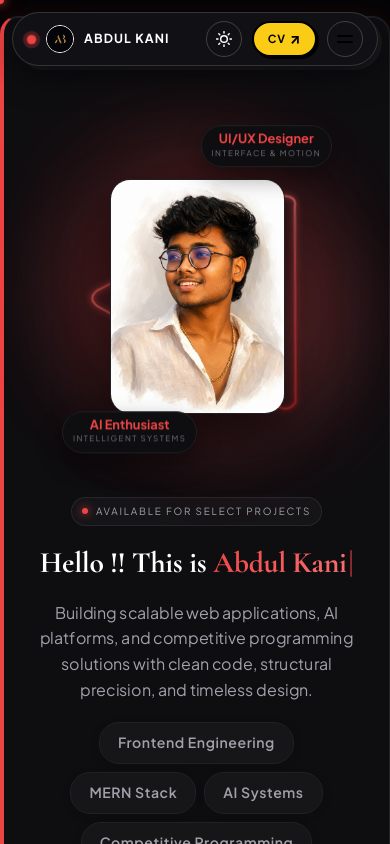
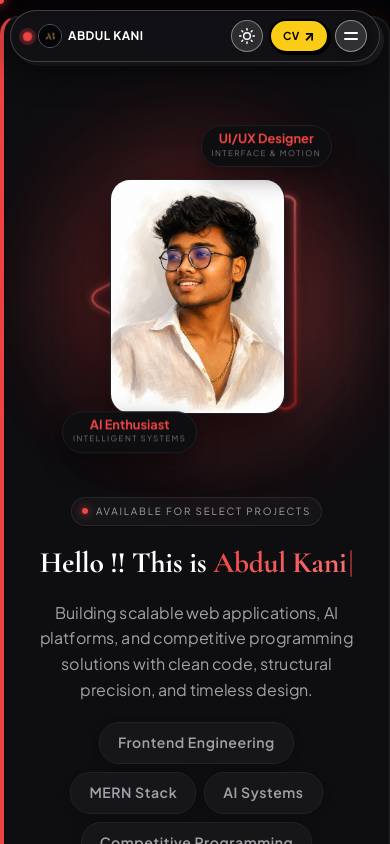
Before and after one commit to abdulkani007/newport, a React (Vite) app: page / in a window 390 px wide. Shown: the top 844 px of the page. Built offline with nearby package versions, Linux system fonts and the light colour scheme.

Commit message:
fix: enhance mobile hamburger lines contrast and dark theme navbar visibility

```diff
--- a/src/components/PillNav.css
+++ b/src/components/PillNav.css
@@ -30,18 +30,18 @@
   padding: 10px 22px;
   border-radius: 9999px;
   box-sizing: border-box;
-  background: rgba(18, 18, 22, 0.92);
+  background: rgba(18, 18, 22, 0.94);
   backdrop-filter: blur(16px);
   -webkit-backdrop-filter: blur(16px);
-  border: 1.5px solid rgba(255, 255, 255, 0.15);
-  box-shadow: 0 10px 30px rgba(0, 0, 0, 0.5), 4px 4px 0px rgba(255, 255, 255, 0.05);
+  border: 1.5px solid rgba(255, 255, 255, 0.2);
+  box-shadow: 0 10px 30px rgba(0, 0, 0, 0.6), 4px 4px 0px rgba(255, 255, 255, 0.08);
   color: #ffffff;
   transition: all 0.35s cubic-bezier(0.16, 1, 0.3, 1);
 }
 
 .is-scrolled .capsule-nav-bar {
   padding: 8px 18px;
-  box-shadow: 0 14px 36px rgba(0, 0, 0, 0.6), 4px 4px 0px rgba(255, 255, 255, 0.08);
+  box-shadow: 0 14px 36px rgba(0, 0, 0, 0.7), 4px 4px 0px rgba(255, 255, 255, 0.1);
 }
 
 /* Light Theme Styling Matching Reference Image */
@@ -103,7 +103,12 @@
   height: 28px;
   border-radius: 50%;
   object-fit: cover;
-  border: 1px solid currentColor;
+  border: 1.5px solid rgba(255, 255, 255, 0.3);
+  flex-shrink: 0;
+}
+
+[data-theme="light"] .capsule-brand-avatar {
+  border-color: #000000;
 }
 
 .capsule-brand-name {
@@ -148,7 +153,7 @@
 }
 
 .capsule-pill:hover {
-  background: rgba(255, 255, 255, 0.08);
+  background: rgba(255, 255, 255, 0.1);
 }
 
 [data-theme="light"] .capsule-pill:hover {
@@ -156,7 +161,7 @@
 }
 
 .capsule-pill.is-active {
-  background: rgba(239, 68, 68, 0.15);
+  background: rgba(239, 68, 68, 0.2);
   color: #ef4444;
 }
 
@@ -261,35 +266,40 @@
   display: flex;
   align-items: center;
   justify-content: center;
-  background: transparent;
-  border: 1px solid rgba(255, 255, 255, 0.2);
-  color: inherit;
+  background: rgba(255, 255, 255, 0.12);
+  border: 1.5px solid rgba(255, 255, 255, 0.4);
+  color: #ffffff;
   font-size: 1rem;
   cursor: pointer;
   transition: all 0.2s ease;
   padding: 0;
+  flex-shrink: 0;
 }
 
 [data-theme="light"] .capsule-theme-btn {
-  border-color: rgba(0, 0, 0, 0.3);
+  background: rgba(0, 0, 0, 0.04);
+  border: 2px solid #000000;
+  color: #000000;
 }
 
 .capsule-theme-btn:hover {
   transform: scale(1.08);
-  background: rgba(255, 255, 255, 0.1);
+  background: rgba(255, 255, 255, 0.22);
+  border-color: rgba(255, 255, 255, 0.7);
 }
 
 [data-theme="light"] .capsule-theme-btn:hover {
-  background: rgba(0, 0, 0, 0.06);
+  background: rgba(0, 0, 0, 0.1);
+  border-color: #000000;
 }
 
-/* Mobile Hamburger Button */
+/* Mobile Hamburger Button - High Contrast Fix */
 .mobile-menu-button {
   width: 36px;
   height: 36px;
   border-radius: 50%;
-  background: transparent;
-  border: 1px solid rgba(255, 255, 255, 0.2);
+  background: rgba(255, 255, 255, 0.14);
+  border: 1.5px solid rgba(255, 255, 255, 0.45);
   display: flex;
   flex-direction: column;
   align-items: center;
@@ -297,18 +307,38 @@
   gap: 4px;
   cursor: pointer;
   padding: 0;
+  flex-shrink: 0;
+  transition: all 0.2s ease;
+  box-shadow: 0 2px 8px rgba(0, 0, 0, 0.3);
+}
+
+.mobile-menu-button:hover {
+  background: rgba(255, 255, 255, 0.25);
+  border-color: rgba(255, 255, 255, 0.8);
 }
 
 [data-theme="light"] .mobile-menu-button {
-  border-color: rgba(0, 0, 0, 0.3);
+  background: rgba(0, 0, 0, 0.04);
+  border: 2px solid #000000;
+  box-shadow: 2px 2px 0px #000000;
 }
 
+[data-theme="light"] .mobile-menu-button:hover {
+  background: rgba(0, 0, 0, 0.1);
+}
+
+/* Crisp Visible Hamburger Lines */
 .hamburger-line {
   width: 16px;
   height: 2px;
-  background-color: currentColor;
-  border-radius: 1px;
-  transition: transform 0.2s ease;
+  background-color: #ffffff !important;
+  border-radius: 2px;
+  transition: transform 0.25s ease, background-color 0.2s ease;
+  display: block;
+}
+
+[data-theme="light"] .hamburger-line {
+  background-color: #000000 !important;
 }
 
 /* Mobile Menu Popover */
@@ -319,12 +349,12 @@
   left: 0;
   right: 0;
   width: 100%;
-  background: rgba(18, 18, 22, 0.96);
+  background: rgba(18, 18, 22, 0.98);
   backdrop-filter: blur(20px);
   -webkit-backdrop-filter: blur(20px);
-  border: 1.5px solid rgba(255, 255, 255, 0.15);
+  border: 1.5px solid rgba(255, 255, 255, 0.2);
   border-radius: 24px;
-  box-shadow: 0 16px 40px rgba(0, 0, 0, 0.7);
+  box-shadow: 0 16px 40px rgba(0, 0, 0, 0.8);
   z-index: 998;
   overflow: hidden;
   box-sizing: border-box;
@@ -389,20 +419,75 @@
   }
 
   .capsule-nav-container {
-    width: calc(100vw - 24px);
-    top: 12px;
+    width: calc(100vw - 20px);
+    top: 10px;
   }
 
   .capsule-nav-bar {
-    padding: 8px 14px;
+    padding: 8px 12px;
+    gap: 8px;
+  }
+
+  .capsule-brand {
+    gap: 6px;
+  }
+
+  .capsule-brand-avatar {
+    width: 24px;
+    height: 24px;
   }
 
   .capsule-brand-name {
-    font-size: 0.78rem;
+    font-size: 0.74rem;
+    letter-spacing: 0.04em;
+  }
+
+  .capsule-right {
+    gap: 6px;
   }
 
   .capsule-cv-btn {
-    padding: 6px 14px;
+    padding: 6px 12px;
+    font-size: 0.68rem;
+    letter-spacing: 0.04em;
+  }
+
+  .capsule-theme-btn {
+    width: 32px;
+    height: 32px;
+  }
+
+  .mobile-menu-button {
+    width: 32px;
+    height: 32px;
+  }
+
+  .hamburger-line {
+    width: 14px;
+  }
+}
+
+@media (max-width: 380px) {
+  .capsule-nav-container {
+    width: calc(100vw - 12px);
+    top: 8px;
+  }
+
+  .capsule-nav-bar {
+    padding: 6px 10px;
+    gap: 6px;
+  }
+
+  .capsule-brand-avatar {
+    display: none;
+  }
+
+  .capsule-brand-name {
     font-size: 0.7rem;
   }
+
+  .capsule-cv-btn {
+    padding: 5px 10px;
+    font-size: 0.65rem;
+  }
 }
```
